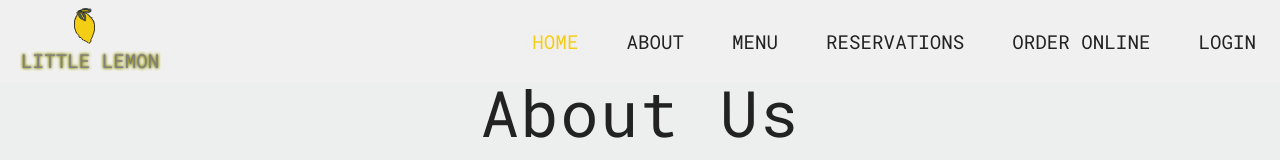
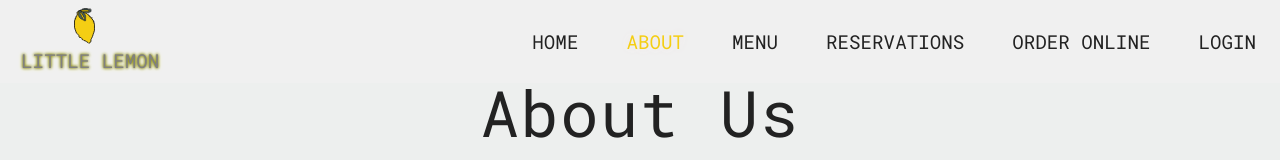
Before and after one commit to liliya-88/rest-little-lemon, a React (Vite) app: page /about in a window 1280 px wide. Shown: the top 160 px of the page. Built offline with nearby package versions, Linux system fonts and the light colour scheme.

Commit message:
changing some typos

```diff
--- a/index.html
+++ b/index.html
@@ -16,7 +16,7 @@
     <meta property="og:type" content="website" />
     <meta
       property=" og:url"
-      content="https://little-lemon-restaurant.netlify.app/" />
+      content="https://rest-little-lemon.netlify.app/" />
     <meta property="og:locale" content="en_EN" />
     <meta property=" og:site_name" content="Little Lemon restaurant" />
     <meta
@@ -25,10 +25,10 @@
                 traditional recipes served with a modern twist" />
     <meta
       property="og:image"
-      content="https://rest-with-little-lemon.netlify.app/logo-og-55-33.png" />
+      content="https://rest-little-lemon.netlify.app/logo-og-55-33.png" />
     <meta
       property="og:image:secure_url"
-      content="https://rest-with-little-lemon.netlify.app/apple-touch-icon.png" />
+      content="https://rest-little-lemon.netlify.app/apple-touch-icon.png" />
     <!-- end of ogp -->
     <!-- favicon -->
     <link rel="icon" href="/favicon.ico" />
--- a/src/components/about/NavAbout.jsx
+++ b/src/components/about/NavAbout.jsx
@@ -6,7 +6,7 @@ import Logo from '../../assets/svg-logo.svg'
 
 const NavAbout = () => {
   const [mobileNavActive, setMobileNavActive] = useState(false)
-  const [activeLink, setActiveLink] = useState(1)
+  const [activeLink, setActiveLink] = useState(2)
   const Desktop = useMediaQuery('(min-width: 930px)')
 
   const handleLinkClick = (linkId) => {
--- a/src/pages/AboutPage.jsx
+++ b/src/pages/AboutPage.jsx
@@ -13,7 +13,7 @@ function AboutPage() {
     <>
       <NavAbout />
       <main className='main pt-5'>
-        <MainContainerAbout className='flashIn'/>
+        <MainContainerAbout className='flashIn' />
       </main>
       <Footer />
       <ArrowPhantom />
--- a/src/pages/LoginPage.jsx
+++ b/src/pages/LoginPage.jsx
@@ -20,7 +20,6 @@ function LoginPage() {
   return (
     <>
       <NavLogin />
-
       <section className='grid_wrapper_login flashIn'>
         <article
           style={{
```
Also changed, not shown: src/main.jsx (+11 -11 lines).
